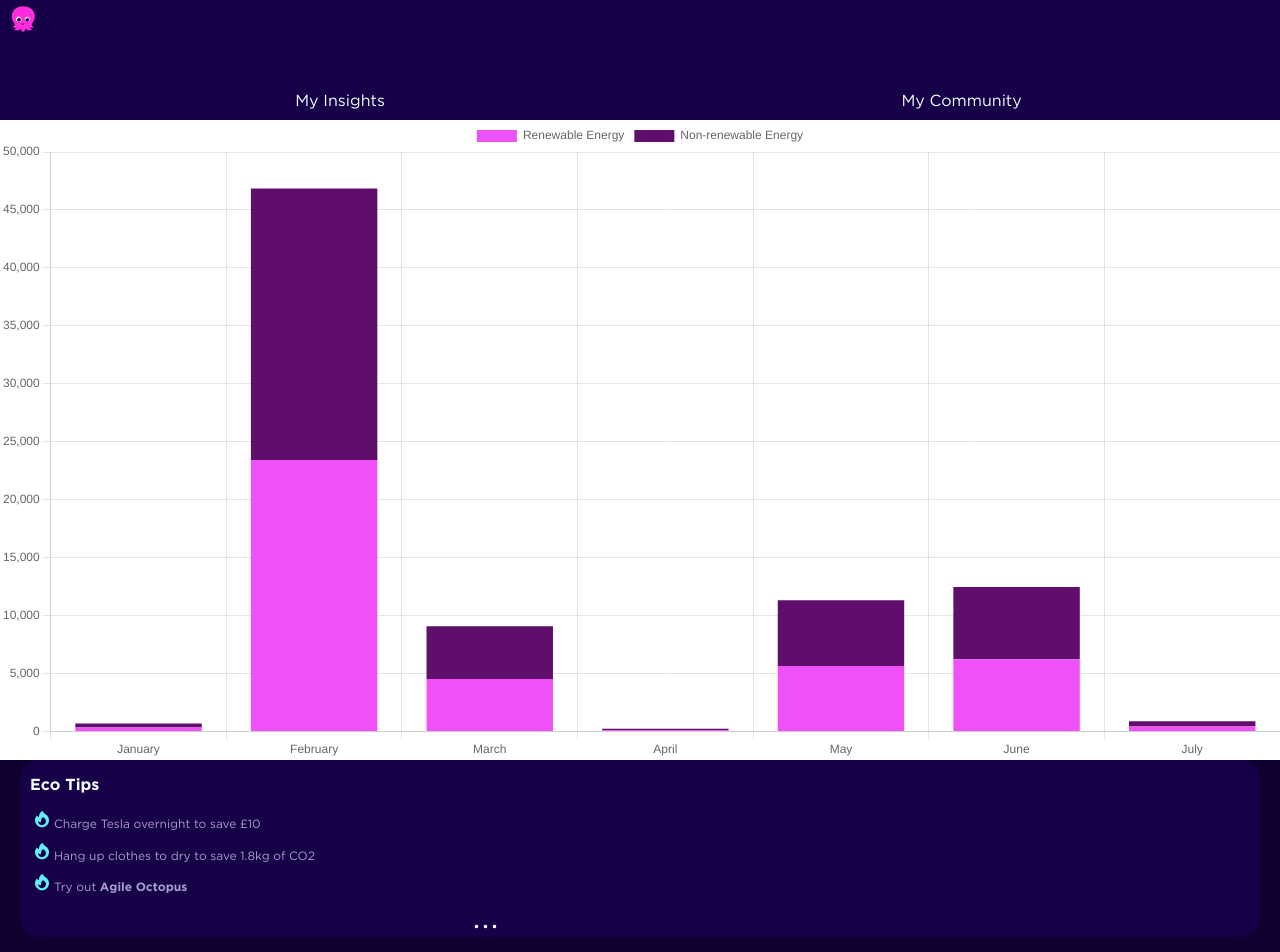
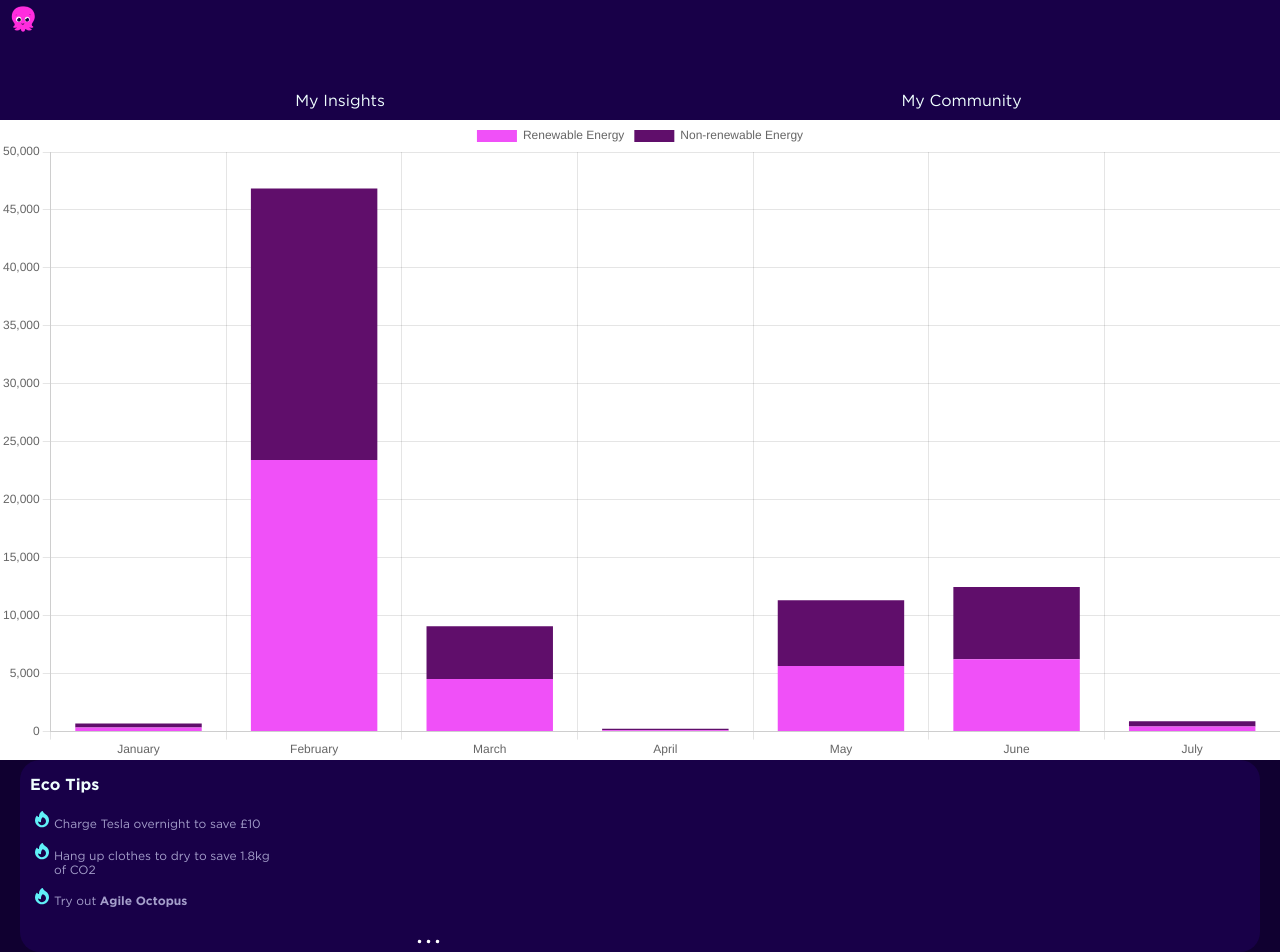
Before and after one commit to mescad/octopus-energy--project-client, a React (Create React App) app: page / in a window 1280 px wide. Shown: the top 952 px of the page. Built offline with nearby package versions, Linux system fonts and the light colour scheme.

Commit message:
fixed the width in the tips section

```diff
--- a/src/components/Infosection/Infosection.scss
+++ b/src/components/Infosection/Infosection.scss
@@ -47,6 +47,7 @@
 
     &-reclist{
         list-style: none;
+        width: 250px;
         text-align:left;
         padding-left:.5rem;
 
```
